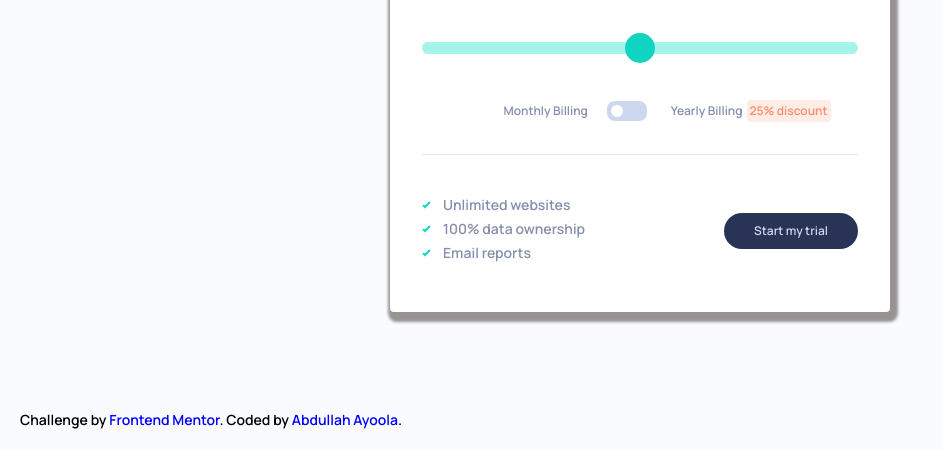
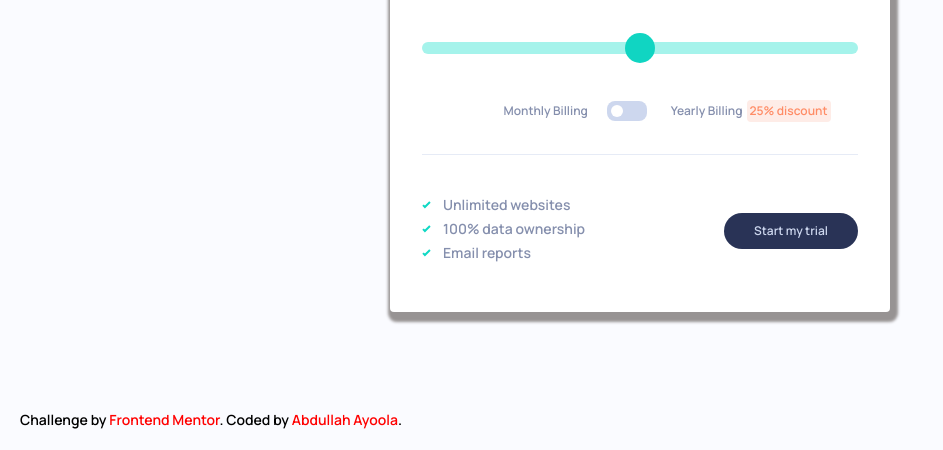
Before and after one commit to abdullah43577/Interactive-pricing-component, a website: page index.html in a window 1280 px wide. Shown: the part 350-800 px from the top of the page, without its empty margins (0-943 px from the left). Drawn offline with Linux system fonts and the light colour scheme.

Commit message:
made some little changes to the code

```diff
--- a/styles.css
+++ b/styles.css
@@ -15,7 +15,7 @@ body {
 }
 
 a {
-  color: #00ff;
+  color: #ff0000;
 }
 
 .card {
```
Also changed, not shown: README.md, dist/output.css.
